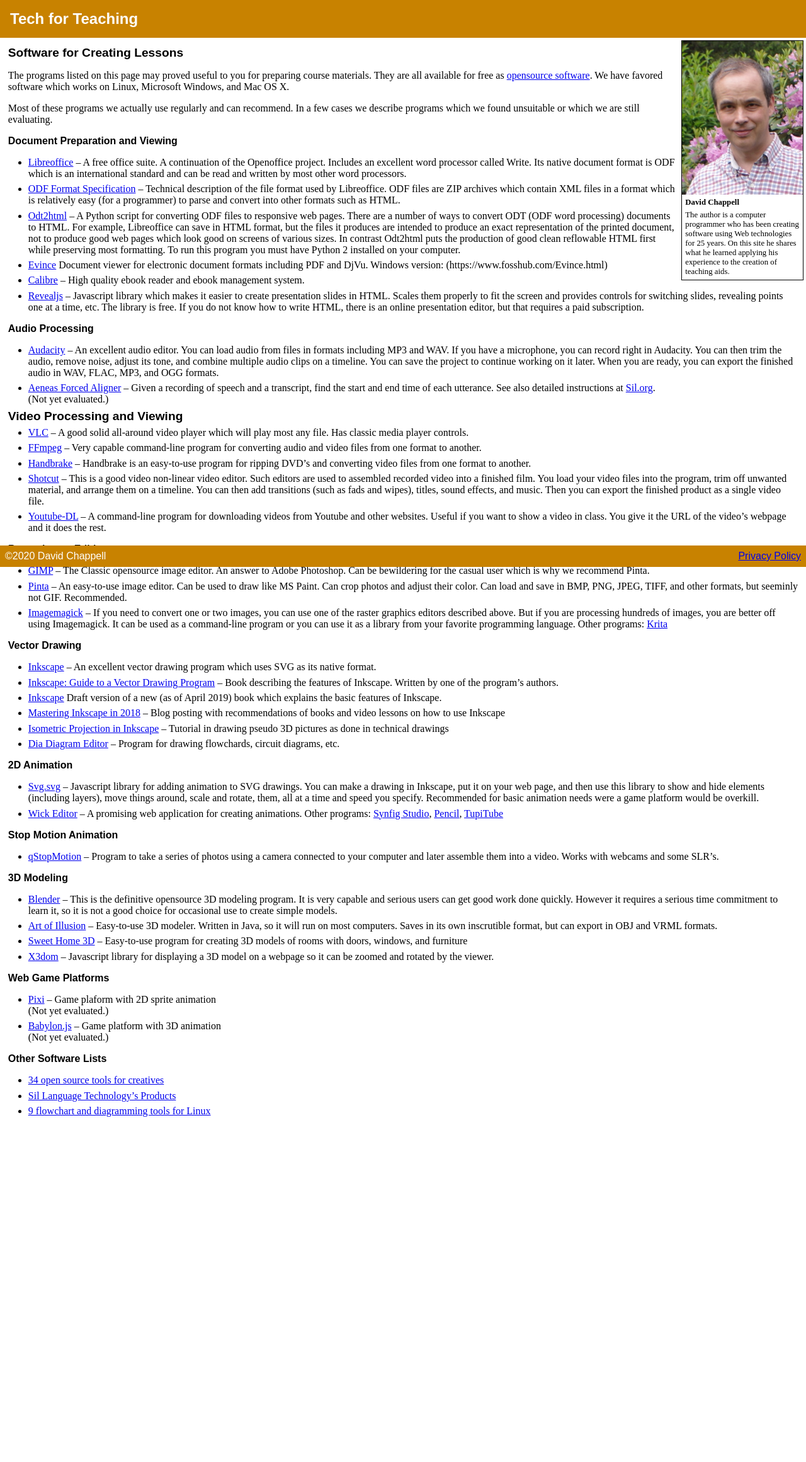
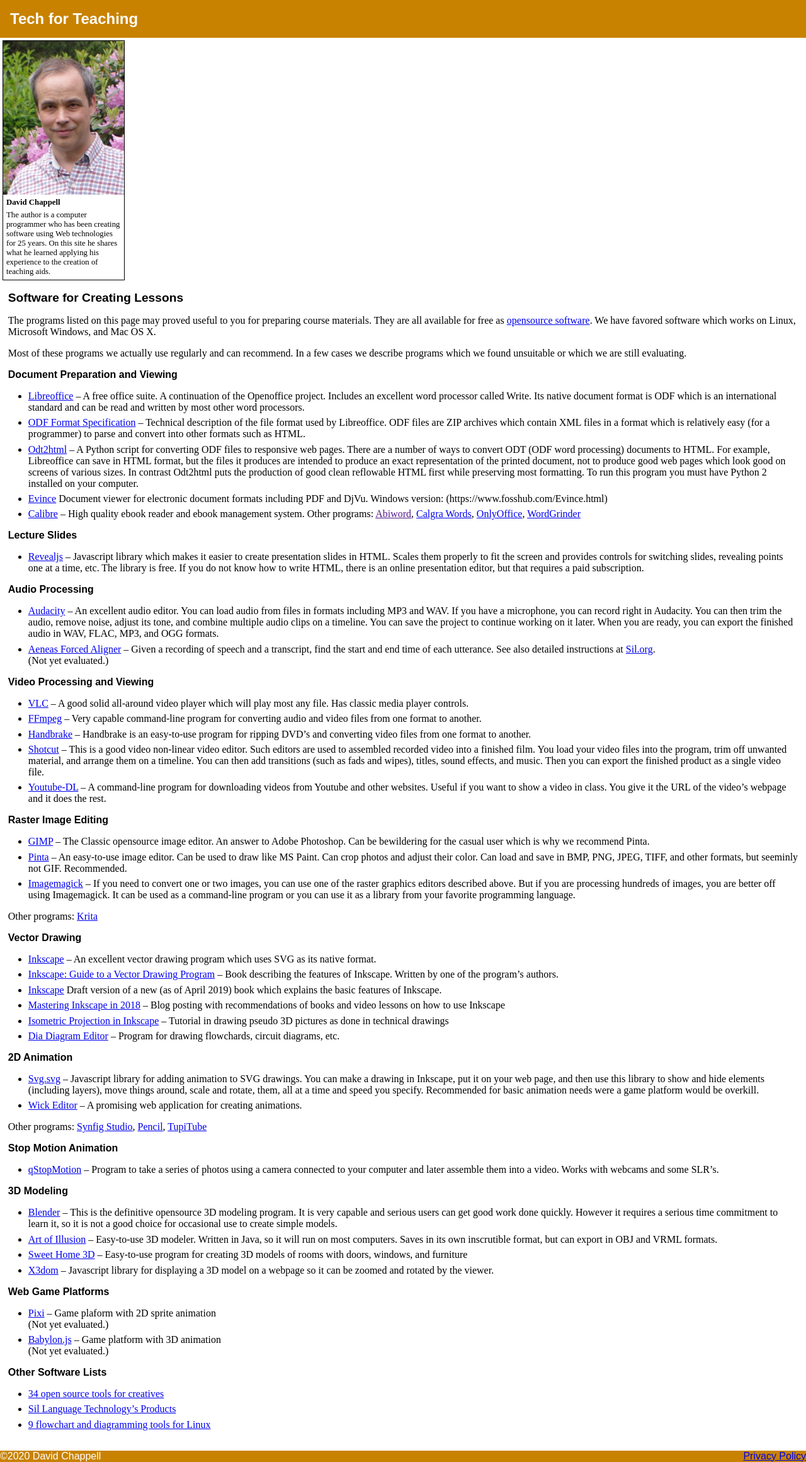
Before and after one commit to david672orford/tech-for-teaching, a Jekyll site: the page built from software/index.md, in a window 1280 px wide. Shown: the whole page at 63% size. Built offline with Jekyll 4.4.1, drawn with Linux system fonts in a browser that asks for light colours; our own code applies the rules of GitHub Pages for plain Markdown files; before the commit the page ends 1805 px from its top, so only the background shows below that.

Commit message:
other programs work, layout

```diff
--- a/_layouts/default.html
+++ b/_layouts/default.html
@@ -24,6 +24,8 @@
   </div>
 </div>
 
+<div class="middle">
+
 <main>
 {{ content }}
 </main>
@@ -40,6 +42,8 @@
   <script>
   (adsbygoogle = window.adsbygoogle || []).push({});
   </script>
+</div>
+
 </div>
 
 <footer>
--- a/assets/css/style.css
+++ b/assets/css/style.css
@@ -3,14 +3,22 @@
 	padding: 0;
 	}
 BODY {
+	display: flex;
+	flex-direction: column;
+	height: 100%;
 	background-color: white;
 	color: black;
 	font-size: 12pt;
+	}
+DIV.middle {
+	flex-grow: 1;
+	overflow: auto;
 	}
 MAIN {
 	margin: .8em;
 	}
 HEADER, FOOTER {
+	flex-shrink: 0;
 	font-family: sans-serif;
 	color: white;
 	background-color: #c88200;
@@ -94,11 +102,11 @@
 FOOTER {
 	display: flex;
 	justify-content: space-between;
-	position: fixed;
+	/*position: fixed;
 	left: 0;
 	bottom: 0;
 	right: 0;
-	padding: .5em;
+	padding: .5em;*/
 	}
 
 /* Syntax highlighting */
--- a/software/index.md
+++ b/software/index.md
@@ -34,6 +34,13 @@
 	Windows version: (https://www.fosshub.com/Evince.html)
 * [Calibre](https://calibre-ebook.com/) --
 	High quality ebook reader and ebook management system.
+Other programs:
+	[Abiword](),
+	[Calgra Words](https://www.calligra.org/words/),
+	[OnlyOffice](https://github.com/ONLYOFFICE/),
+	[WordGrinder](https://cowlark.com/wordgrinder/)
+
+### Lecture Slides
 * [Revealjs](https://github.com/hakimel/reveal.js) --
 	Javascript library which makes it easier to create presentation slides
 	in HTML. Scales them properly to fit the screen and provides controls
@@ -55,7 +62,7 @@
 	[Sil.org](http://software.sil.org/downloads/r/readingappbuilder/Reading-App-Builder-07-Using-aeneas-for-Audio-Text-Synchronization.pdf).
 	<br>(Not yet evaluated.)
 
-## Video Processing and Viewing
+### Video Processing and Viewing
 * [VLC](https://www.videolan.org) --
 	A good solid all-around video player which will play most any file.
 	Has classic media player controls.
@@ -91,6 +98,7 @@
 	of images, you are better off using Imagemagick. It can be used as a
 	command-line program or you can use it as a library from your favorite
 	programming language.
+
 Other programs: [Krita](https://krita.org/)
 
 ### Vector Drawing
@@ -119,6 +127,7 @@
 	would be overkill.
 * [Wick Editor](https://www.wickeditor.com/) --
     A promising web application for creating animations.
+
 Other programs: [Synfig Studio](https://www.synfig.org/), [Pencil](https://www.pencil2d.org/),
 	[TupiTube](http://www.tupitube.com/)
 
```
